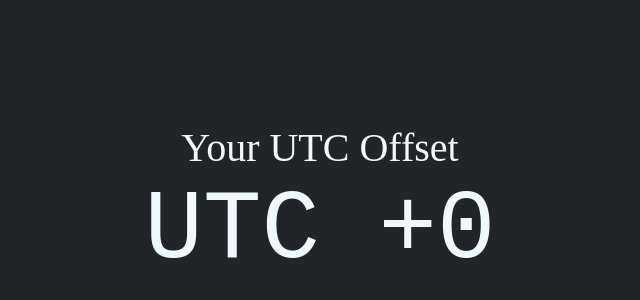
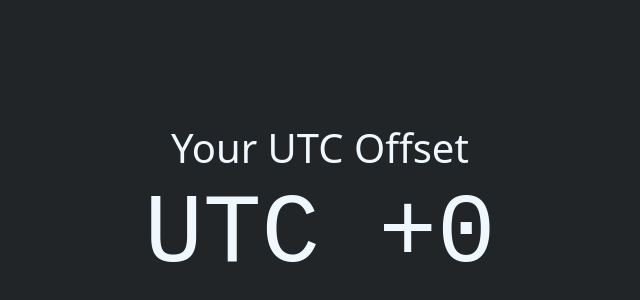
Before and after one commit to MrGriefs/myUTCoffset, a plain HTML site: page index.html in a window 1280 px wide. Shown: the part 194-494 px from the top of the page, without its empty margins (320-960 px from the left). Drawn offline with Linux system fonts and the light colour scheme.

Commit message:
change display font family, make it unselectable

```diff
--- a/style.css
+++ b/style.css
@@ -16,6 +16,8 @@ html, body {
 
 #display {
   font-size: 50%;
+  font-family: system-ui;
+  user-select: none;
 }
 
 #offset {
```
